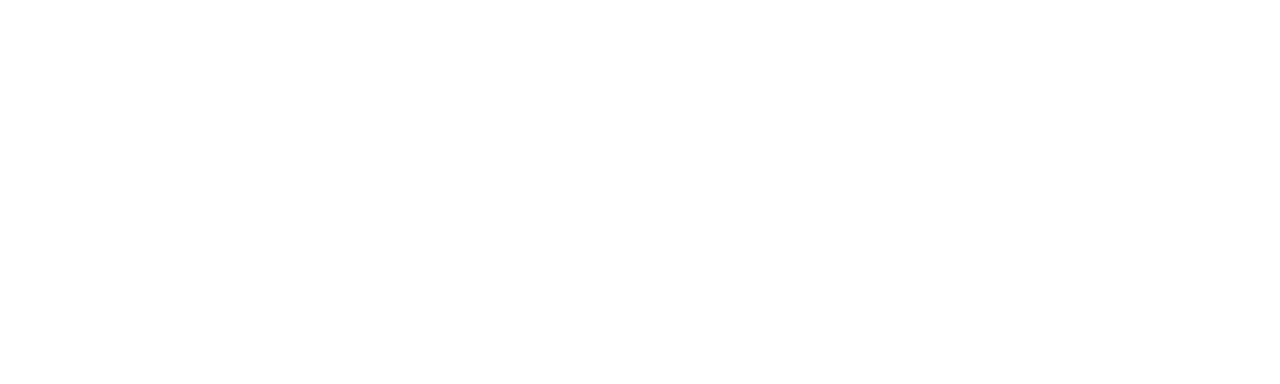
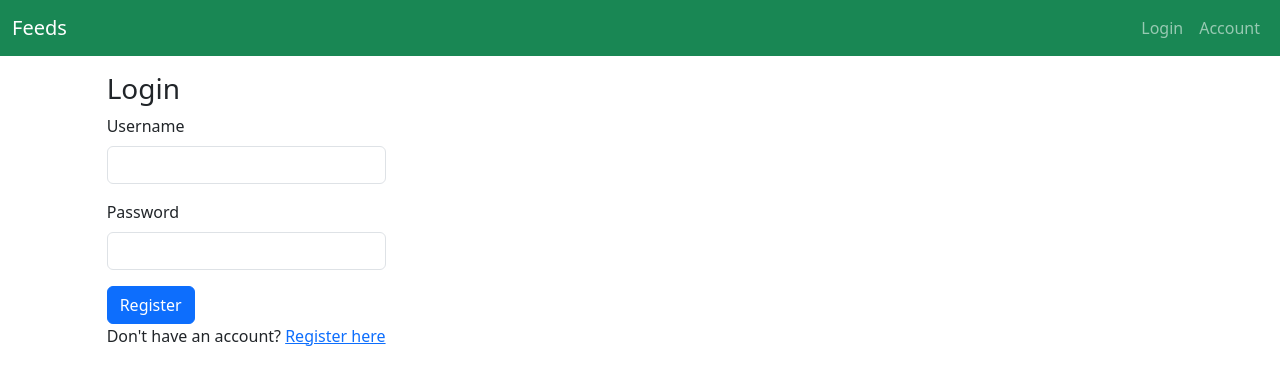
Before and after one commit to micem2/backend-final-project, a React (Create React App) app in the folder client/: page /login in a window 1280 px wide. Before the commit this address had no page. Shown: the top 384 px of the page. Built offline with nearby package versions, Linux system fonts and the light colour scheme; the HTML template or start-up script is replaced by a standard one.

Commit message:
added login page

```diff
--- a/client/src/App.js
+++ b/client/src/App.js
@@ -3,6 +3,7 @@
 import { SiteNavbar } from './components/Navbar';
 import { UserProvider } from './contexts/UserContext';
 import { Register } from './components/Register';
+import { Login } from './components/Login';
 
 function App() {
   return (
@@ -10,6 +11,7 @@
       <BrowserRouter>
         <Routes>
           <Route path='/' element={<SiteNavbar />}>
+            <Route path='login' element={<Login />} />
             <Route path='register' element={<Register />} />
           </Route>
         </Routes>
--- /dev/null
+++ b/client/src/components/Login.js
@@ -0,0 +1,40 @@
+
+import React, { useContext, useState } from "react";
+import { UserContext } from "../contexts/UserContext";
+import { useNavigate } from "react-router-dom";
+import { Form, Button } from "react-bootstrap";
+
+export const Login = () => {
+    const [ username, setUsername ] = useState("");
+    const [ password, setPassword ] = useState("");
+
+    let { loginUser } = useContext(UserContext);
+    let navigate = useNavigate();
+
+    function handleSubmit(event) {
+        event.preventDefault();
+
+        loginUser(username, password).then(() => {
+            navigate('/');
+        }).catch(err => {
+            console.log(err);
+            window.alert('Login failed. Error: ' + err);
+        });
+    };
+
+    return (
+        <Form className="align-self-start" onSubmit={handleSubmit}>
+            <h3>Login</h3>
+            <Form.Group className="mb-3">
+                <Form.Label>Username</Form.Label>
+                <Form.Control type="text" name="username" value={username} onChange={e => setUsername(e.target.value)} />
+            </Form.Group>
+            <Form.Group className="mb-3">
+                <Form.Label>Password</Form.Label>
+                <Form.Control type="password" name="password" value={password} onChange={e => setPassword(e.target.value)} />
+            </Form.Group>
+            <Button type="submit">Register</Button>
+            <p>Don't have an account? <a href="/register">Register here</a></p>
+        </Form>
+    )
+};
```
